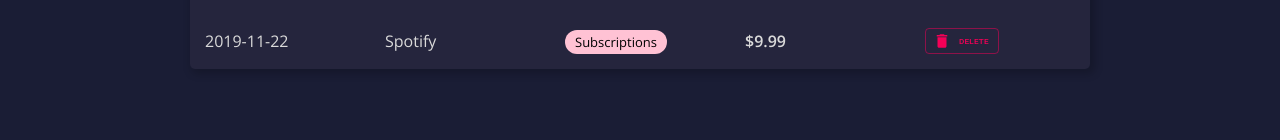
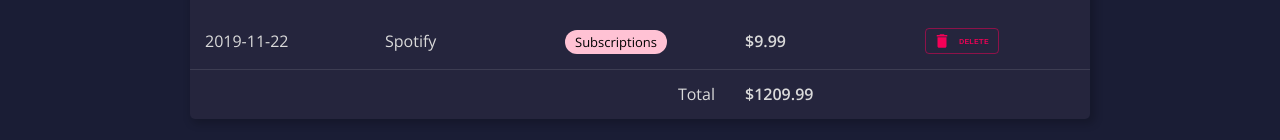
Before and after one commit to robinnong/personal-spending-tracker, a React (Create React App) app: page / in a window 1280 px wide. Shown: the part 514-654 px from the top of the page. Built offline with nearby package versions, Linux system fonts and the light colour scheme.

Commit message:
Refactored code

```diff
--- a/src/App.css
+++ b/src/App.css
@@ -145,6 +145,18 @@ select {
   cursor: pointer;
 }
 
+tbody tr:last-of-type {
+  border-top: 1px solid #ffffff1c;
+}
+
+.totalRow .label {
+  text-align: right;
+}
+
+.totalRow .value {
+  font-weight: 600;
+}
+
 /* Table styles */
 table {
   margin-top: 20px;
--- a/src/components/AddItem.js
+++ b/src/components/AddItem.js
@@ -2,26 +2,23 @@ import React from 'react';
 import { connect } from 'react-redux';
 import { addItem, setCurrentItem } from '../redux/actions';
 
-const mapStateToProps = (state) => ({
-  currentItem: setCurrentItem(state.currentItem)
-})
+const mapStateToProps = (state) => ({ current: state.currentItem });
 
-const AddItem = ({ dispatch, currentItem }) => {
+const AddItem = ({ current, dispatch }) => {
    // Keeps track of user's input, saving the input to its corresponding property in the list item object
   const handleUserInput = (e) => {
     const { id, value } = e.target;
     dispatch(setCurrentItem({ field: id, val: value }));
   }
+  const { name, category, price, date } = current;
 
-  const {name, category, price, date} = currentItem.object;
   return (
     <form
       action=""
       className="inputForm"
       onSubmit={(e) => {
         e.preventDefault();
-        dispatch(addItem(currentItem.object));
-        console.log("submitted")
+        dispatch(addItem(current));
       }}
     >
       <div>
--- a/src/components/Table.js
+++ b/src/components/Table.js
@@ -4,7 +4,7 @@ import { sortColumn } from '../redux/actions';
 import Item from './Item';
 import { Sort, SortByAlpha } from '@material-ui/icons';
 
-const Table = ({ items, deleteItem, dispatch }) => (
+const Table = ({ items, total, deleteItem, dispatch }) => (
     <table>
         <caption>Transaction History</caption>
         <thead>
@@ -38,6 +38,12 @@ const Table = ({ items, deleteItem, dispatch }) => (
                     />
                 )
             })}
+            <tr className="totalRow">
+                <td></td>
+                <td></td>
+                <td className="label">Total</td>
+                <td className="value">${total}</td>
+            </tr>
         </tbody>
     </table>
 )
--- a/src/containers/List.js
+++ b/src/containers/List.js
@@ -22,8 +22,14 @@ const getList = (items, filter, sort) => {
   }
 }
 
+const calculateSum = data => {
+  const values = data.map(item => item.price);
+  return values.reduce((a, b) => a + b);
+}
+
 const mapStateToProps = state => ({
-  items: getList(state.items, state.filterBy, state.sorting)
+  items: getList(state.items, state.filterBy, state.sorting),
+  total: calculateSum(state.items)
 })
 
 const mapDispatchToProps = dispatch => ({
```
